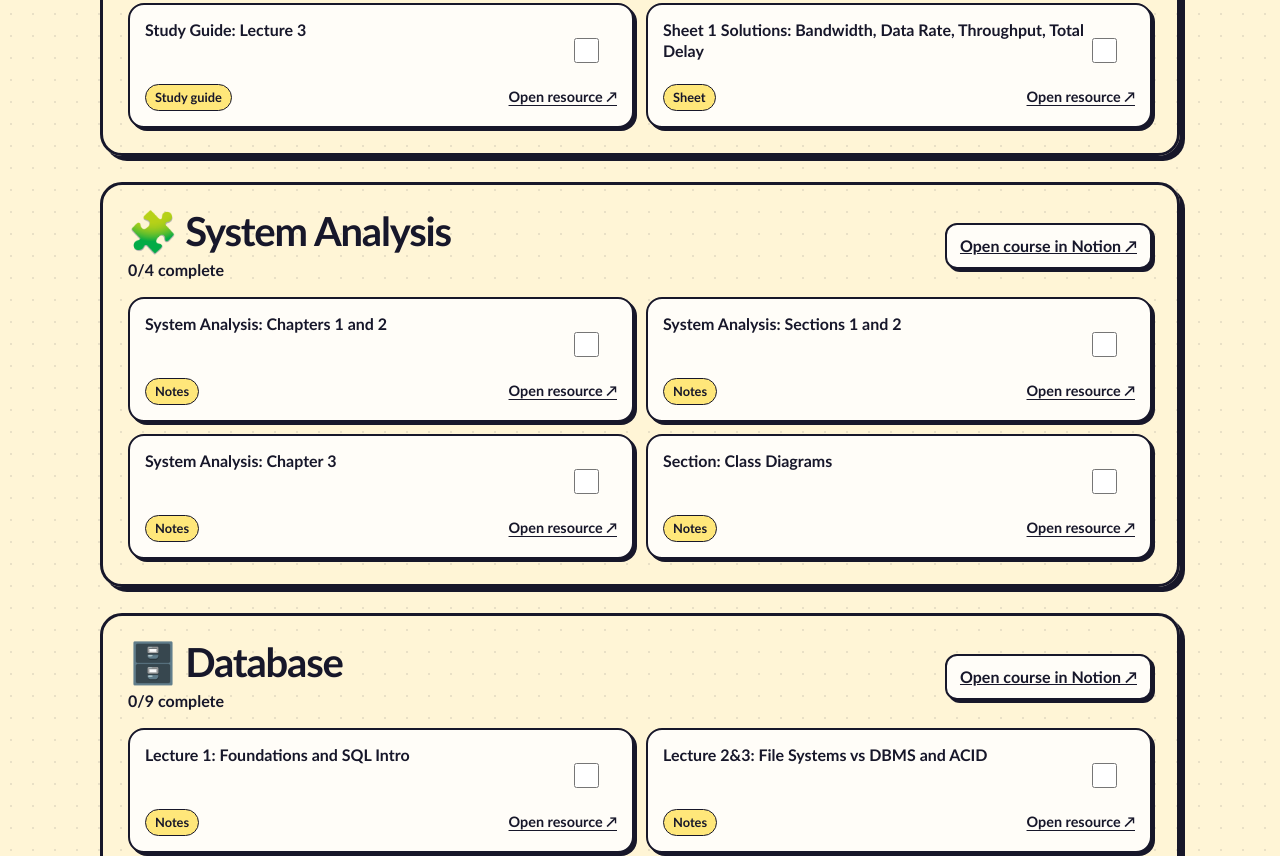
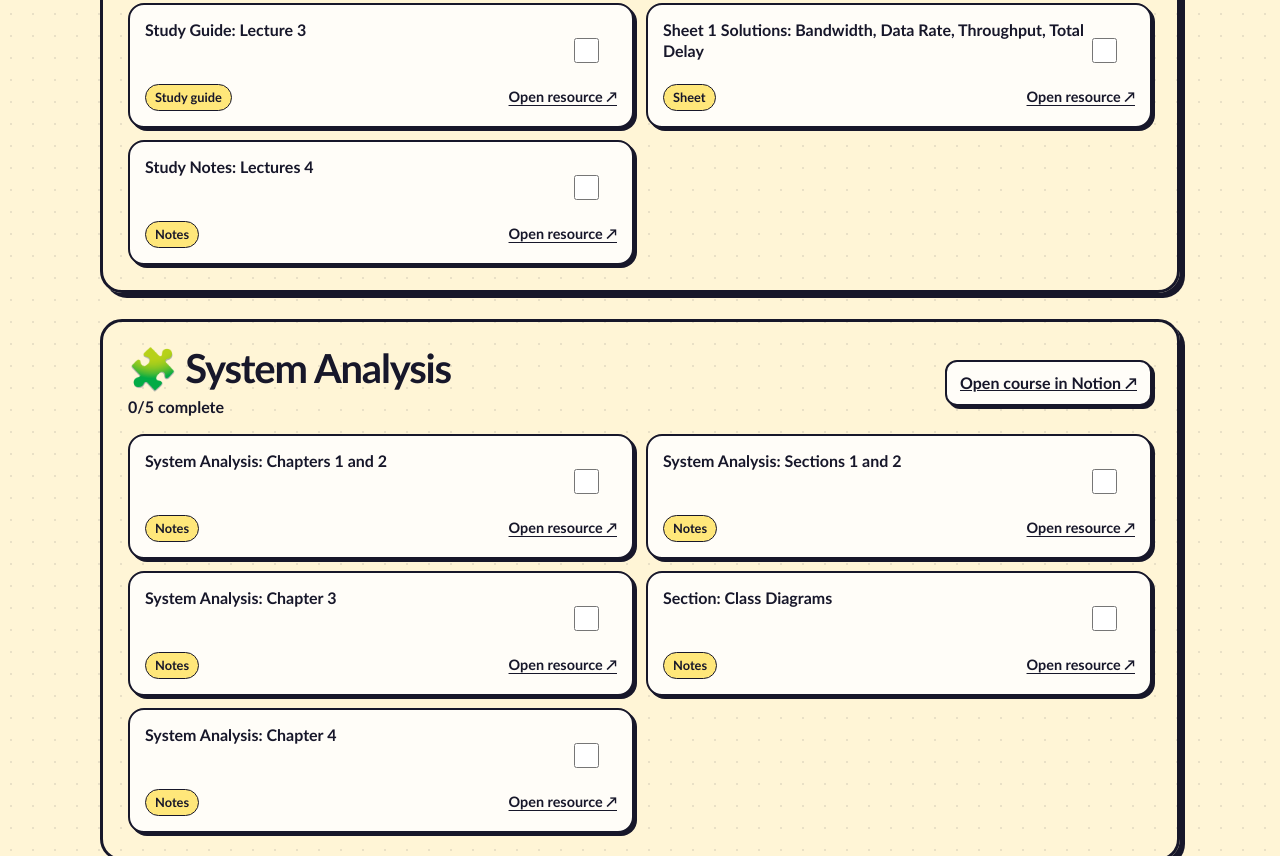
Before and after one commit to David-064/Study-Hub, a plain HTML site: page index.html in a window 1280 px wide. Shown: the part 1559-2415 px from the top of the page. Drawn offline with Linux system fonts and the light colour scheme.

Commit message:
Add additional study notes and resources links

```diff
--- a/index.html
+++ b/index.html
@@ -604,6 +604,11 @@
               k: "Sheet",
               u: "https://app.notion.com/p/3f1ac80f8b7e81a9932cf7eb06771a85",
             },
+            {
+              t: "Study Notes: Lectures 4",
+              k: "Notes",
+              u: "https://app.notion.com/p/fe7ac80f8b7e83fca680014482ac22fe",
+            },
           ],
         },
         {
@@ -632,6 +637,11 @@
               t: "Section: Class Diagrams",
               k: "Notes",
               u: "https://app.notion.com/p/743ac80f8b7e83529103011b8ccbb5ed",
+            },
+             {
+              t: "System Analysis: Chapter 4",
+              k: "Notes",
+              u: "https://app.notion.com/p/f22ac80f8b7e839db441012336a990ca",
             },
           ],
         },
@@ -686,6 +696,16 @@
               t: "Lecture 5 & 6: Data Abstraction, Schemas & Data Models,Database Languages",
               k: "Notes",
               u: "https://app.notion.com/p/b8dac80f8b7e83db98e70173977d984a",
+            },
+             {
+              t: "Section 4 Notes",
+              k: "Notes",
+              u: "https://app.notion.com/p/3f7ac80f8b7e83c4836501be0f934991",
+            },
+             {
+              t: "Lecture 7: ER Modeling, Relational Model, SQL",
+              k: "Notes",
+              u: "https://app.notion.com/p/d62ac80f8b7e829fa7da81a2b7e06fa5",
             },
           ],
         },
```
